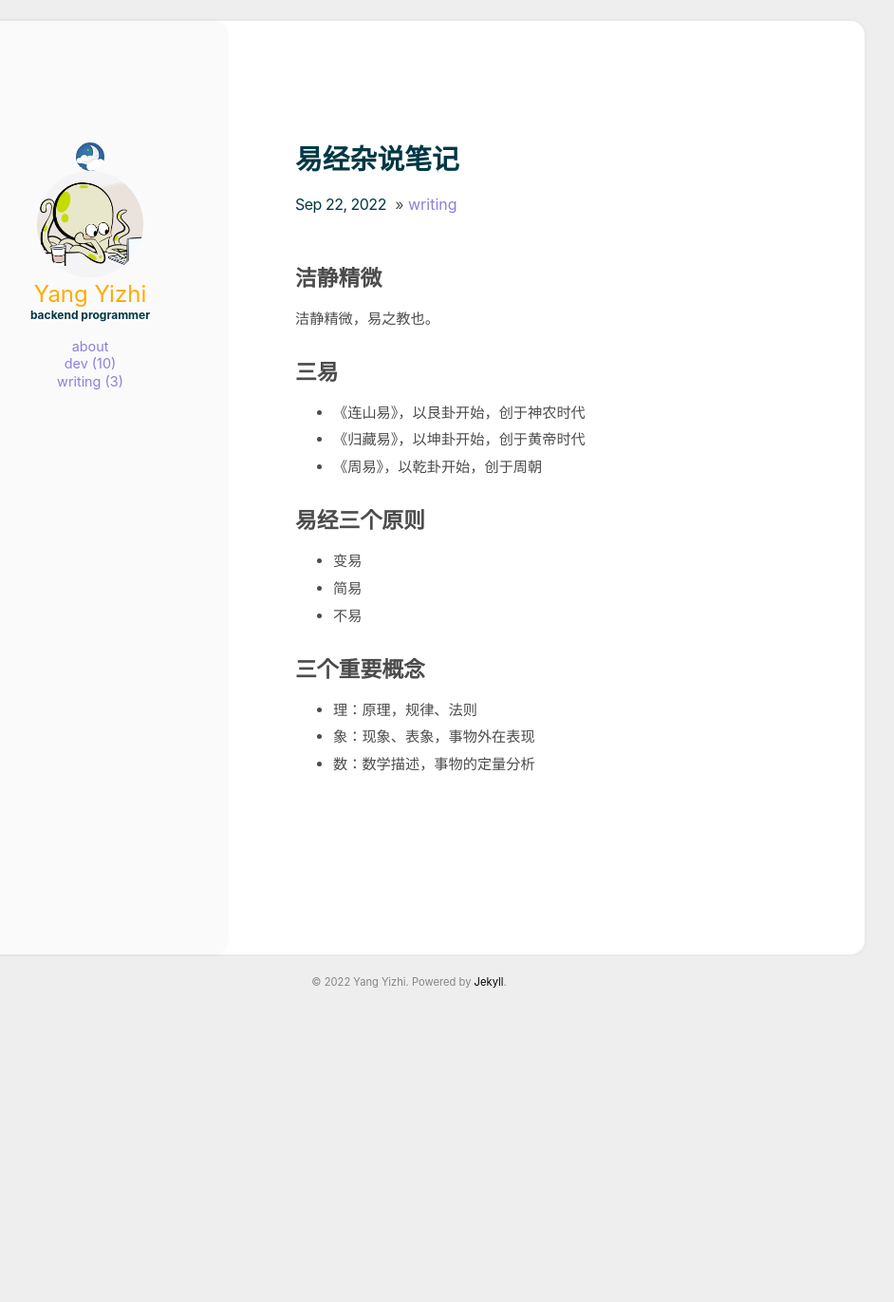
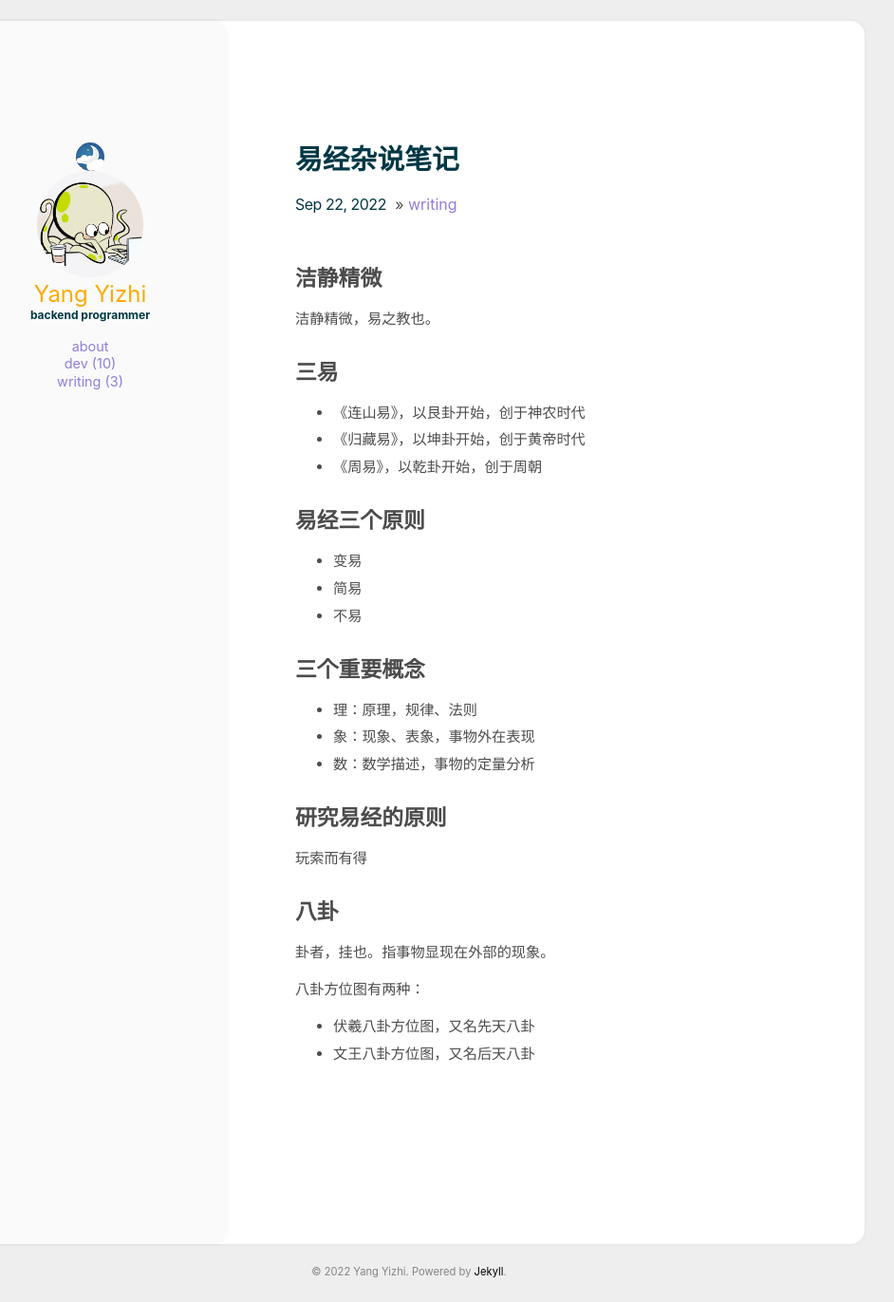
Before and after one commit to niceyangyizhi/niceyangyizhi.github.io, a Jekyll site: the page built from _posts/2022-09-22-易经杂说.md, in a window 1280 px wide. Shown: the whole page at 95% size, without its empty margins (209-1151 px from the left). Built offline with Jekyll 4.4.1, drawn with Linux system fonts in a browser that asks for light colours; before the commit the page ends 1066 px from its top, so only the background shows below that.

Commit message:
修改笔记标题，增加易经杂说笔记

```diff
--- a/_posts/2022-09-22-易经杂说.md
+++ b/_posts/2022-09-22-易经杂说.md
@@ -22,3 +22,14 @@ category: writing
 - 理：原理，规律、法则
 - 象：现象、表象，事物外在表现
 - 数：数学描述，事物的定量分析
+
+## 研究易经的原则
+
+玩索而有得
+
+## 八卦
+卦者，挂也。指事物显现在外部的现象。
+
+八卦方位图有两种：
+- 伏羲八卦方位图，又名先天八卦
+- 文王八卦方位图，又名后天八卦
```
Also changed, not shown: _posts/2022-09-15-VSCode-debug-node-环境变量.md (+1 -1 lines), _posts/2022-09-18-node-cron.md (+1 -1 lines).
